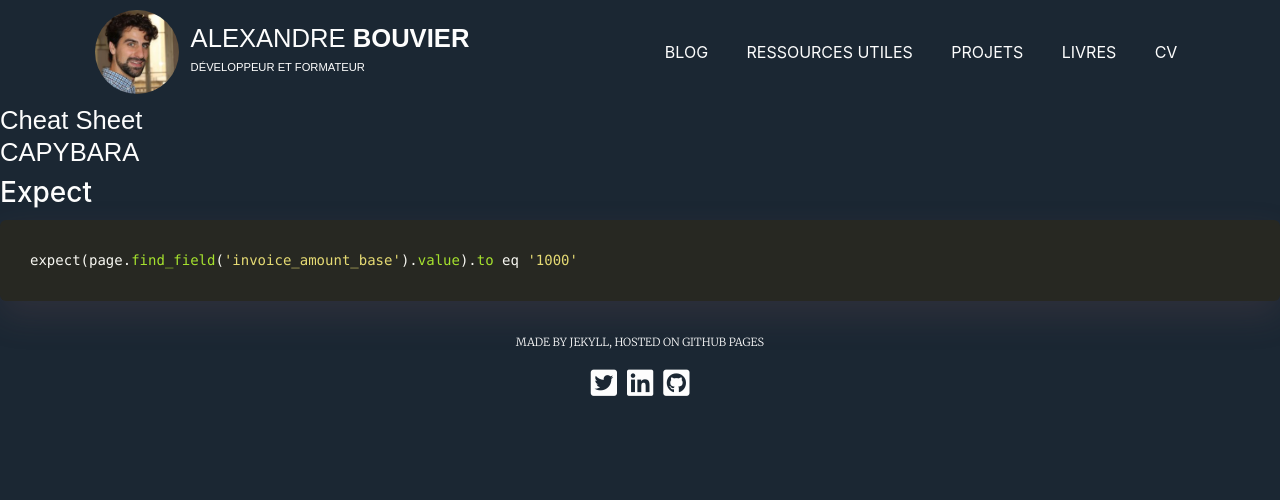
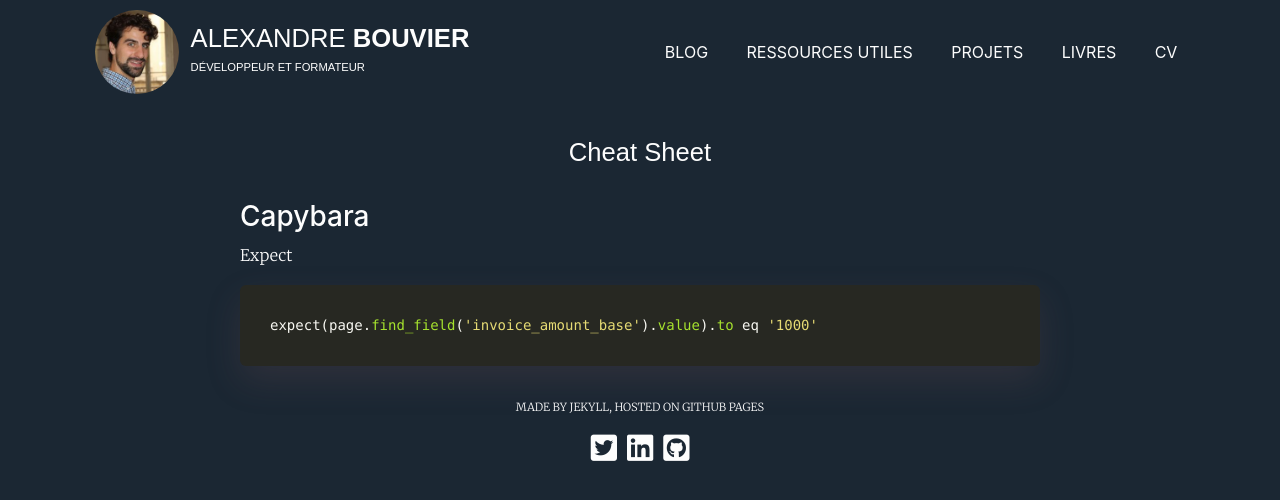
Before and after one commit to alexandrebk/alexandrebk.github.io, a Jekyll site: the page built from cheat_sheet.md, in a window 1280 px wide. Shown: the top 500 px of the page. Built offline with Jekyll 4.4.1, drawn with Linux system fonts in a browser that asks for light colours; nearby versions of some CDN libraries.

Commit message:
feat: Adds layout for cheat sheet

```diff
--- /dev/null
+++ b/_layouts/cheat_sheet.html
@@ -0,0 +1,11 @@
+---
+layout: default
+---
+<div class="container">
+  <div class="inner">
+    <div class="page-title">
+      <h1>{{ page.title }}</h1>
+    </div>
+    {{ content }}
+  </div>
+</div>
```
Also changed, not shown: cheat_sheet.md (+3 -5 lines).
